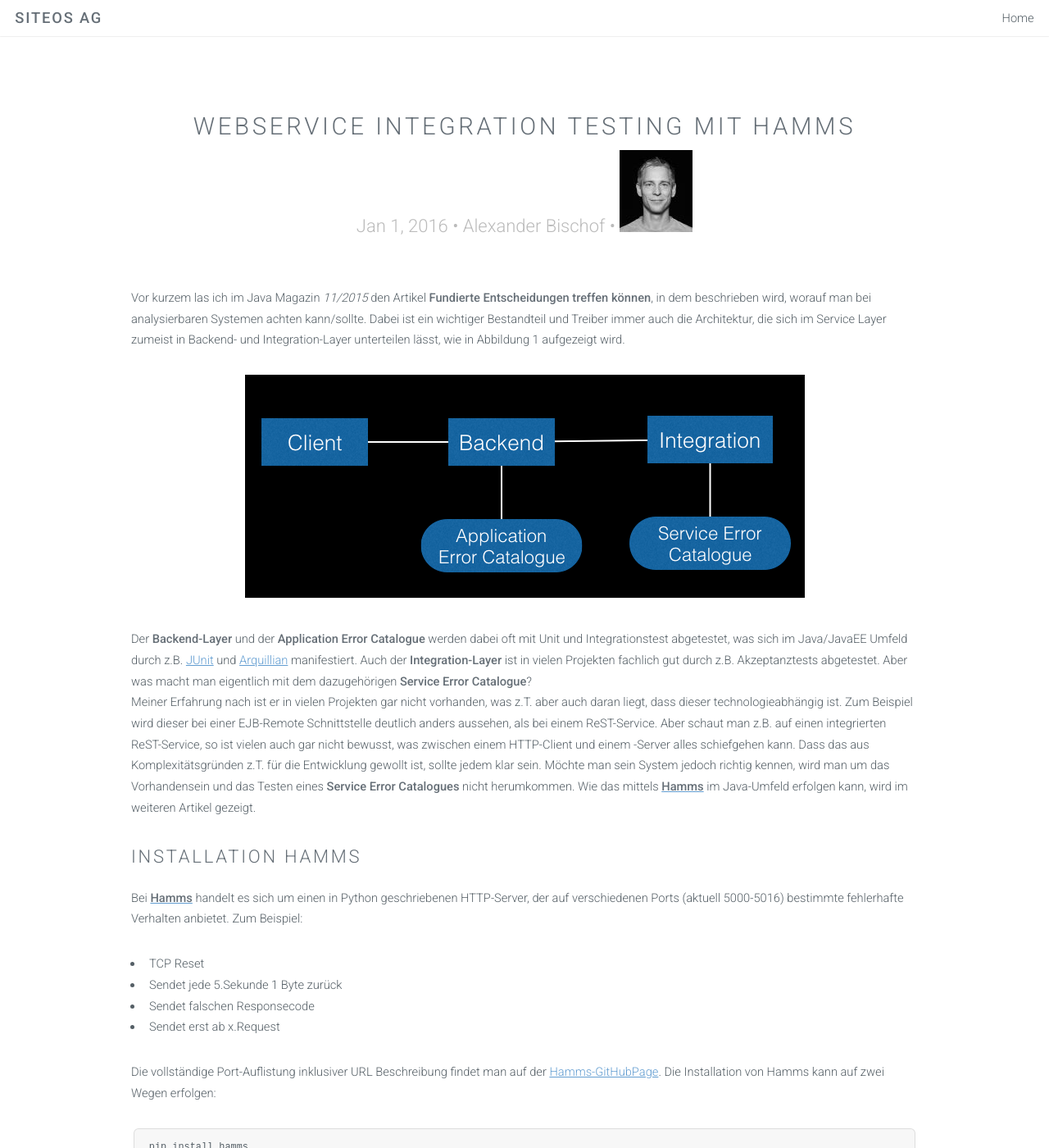
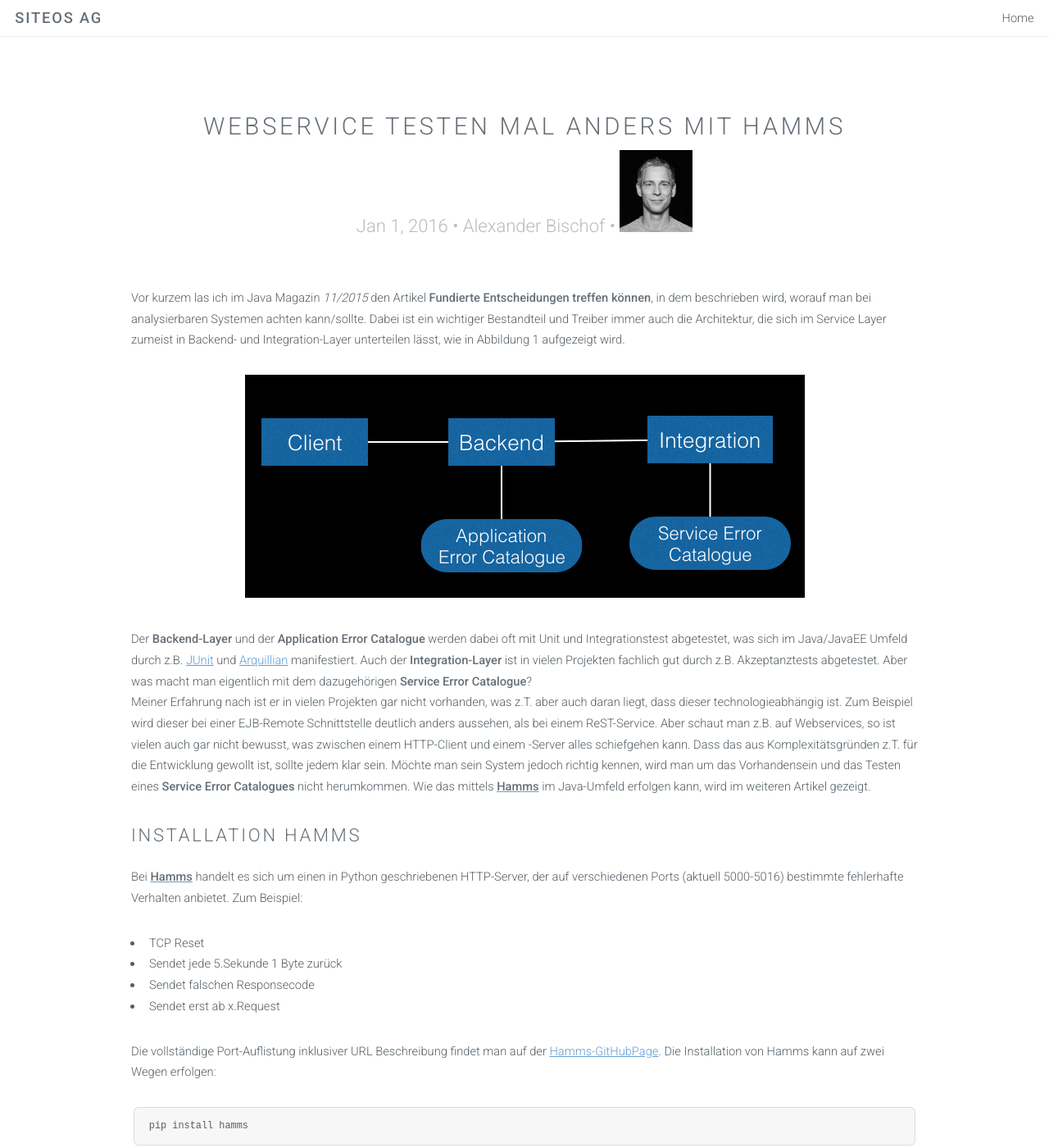
Before and after one commit to SiteOS/siteos.github.io, a Jekyll site: the page built from _posts/2016-01-01-Webservice-Testen-Mal-Anders-Mit-Hamms.markdown, in a window 1280 px wide and 1400 px high. Shown: the whole window at 82% size. Built offline with Jekyll 4.4.1, drawn with Linux system fonts in a browser that asks for light colours; some of the changed text lies outside the part shown.

Commit message:
Finished hamms article

```diff
--- a/_posts/2016-01-01-Webservice-Integration-Testing-with-Hamms.markdown
+++ b/_posts/2016-01-01-Webservice-Testen-Mal-Anders-Mit-Hamms.markdown
@@ -2,7 +2,7 @@
 layout: post
 author: Alexander Bischof
 authorkey: alexanderbischof
-title: "Webservice Integration Testing mit Hamms"
+title: "Webservice Testen mal anders mit Hamms"
 categories: Testing, HTTP, Microservice, Hamms
 ---
 Vor kurzem las ich im Java Magazin *11/2015* den Artikel **Fundierte Entscheidungen treffen können**, in dem
@@ -17,8 +17,8 @@
 ist in vielen Projekten fachlich gut durch z.B. Akzeptanztests abgetestet. Aber was macht man eigentlich mit dem dazugehörigen
 **Service Error Catalogue**?
 Meiner Erfahrung nach ist er in vielen Projekten gar nicht vorhanden, was z.T. aber auch daran liegt, dass dieser technologieabhängig ist.
-Zum Beispiel wird dieser bei einer EJB-Remote Schnittstelle deutlich anders aussehen, als bei einem ReST-Service. Aber schaut man z.B. auf einen
-integrierten ReST-Service, so ist vielen auch gar nicht bewusst, was zwischen einem HTTP-Client und einem -Server alles schiefgehen kann. Dass das
+Zum Beispiel wird dieser bei einer EJB-Remote Schnittstelle deutlich anders aussehen, als bei einem ReST-Service. Aber schaut man z.B. auf
+ Webservices, so ist vielen auch gar nicht bewusst, was zwischen einem HTTP-Client und einem -Server alles schiefgehen kann. Dass das
 aus Komplexitätsgründen z.T. für die Entwicklung gewollt ist, sollte jedem klar sein. Möchte man sein System jedoch richtig kennen, wird man um
 das Vorhandensein und das Testen eines **Service Error Catalogues** nicht herumkommen. Wie das
  mittels [**Hamms**](https://github.com/kevinburke/hamms) im Java-Umfeld erfolgen kann, wird im weiteren Artikel gezeigt.
@@ -129,3 +129,10 @@
 {%endhighlight%}
 
 Obiges Beispiel befindet sich wie immer in meinem [Github-Repository](https://github.com/AlexBischof/hammsrule).
+
+### Fazit
+
+Webservices (und dadurch auch der Service Error Catalogue) lassen sich gut hinsichtlich Http-Client Errors testen,
+was die Analysierbarkeit und das Verständnis des Systems erhöht.
+Dabei lassen sich Tests durch z.B. obige JUnit-Rule einfach und schnell schreiben und auch in
+den kompletten Softwarecycle mit Maven einbinden.
```
